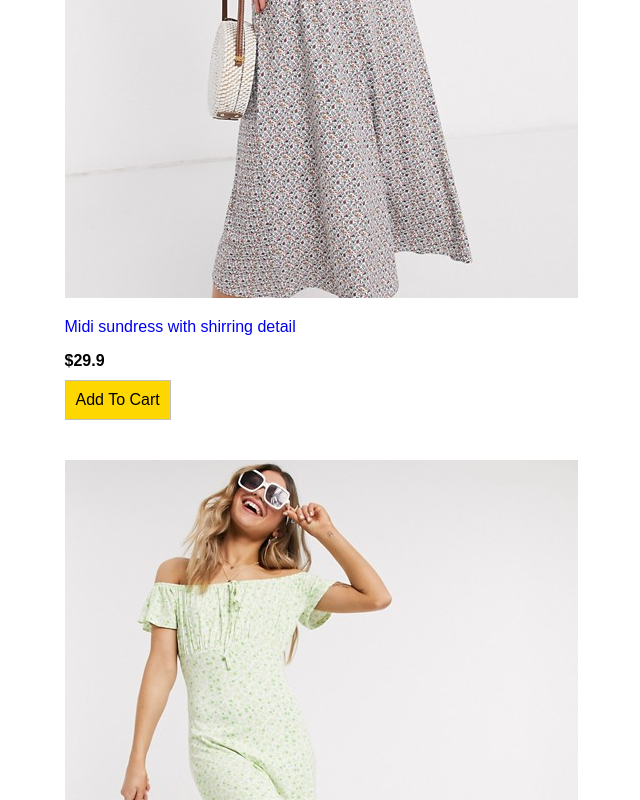
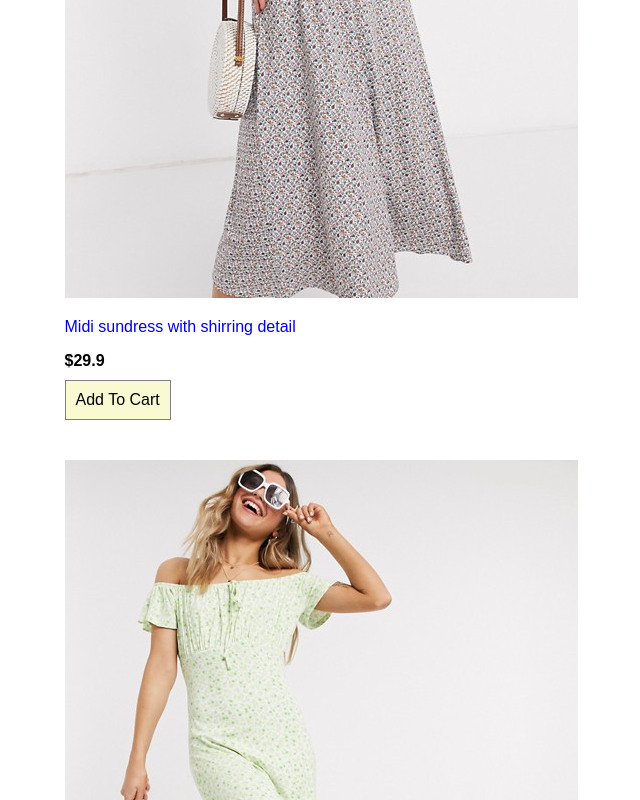
Before and after one commit to kpacheco84/react-shopping-cart, a React (Create React App) app: page / in a window 1280 px wide. In both pictures the pointer is over the button 276 px from the left and 827 px from the top of the page. Shown: the part 427-1227 px from the top of the page, without its empty margins (159-799 px from the left). Built offline with nearby package versions, Linux system fonts and the light colour scheme.

Commit message:
fixed button hover

```diff
--- a/src/index.css
+++ b/src/index.css
@@ -124,8 +124,9 @@ footer {
   cursor: pointer;
 }
 
-.button:hover {
+.button-primary:hover {
   border: 0.1rem #808080 solid;
+  background-color: lightgoldenrodyellow;
 }
 
 .button-primary {
```
